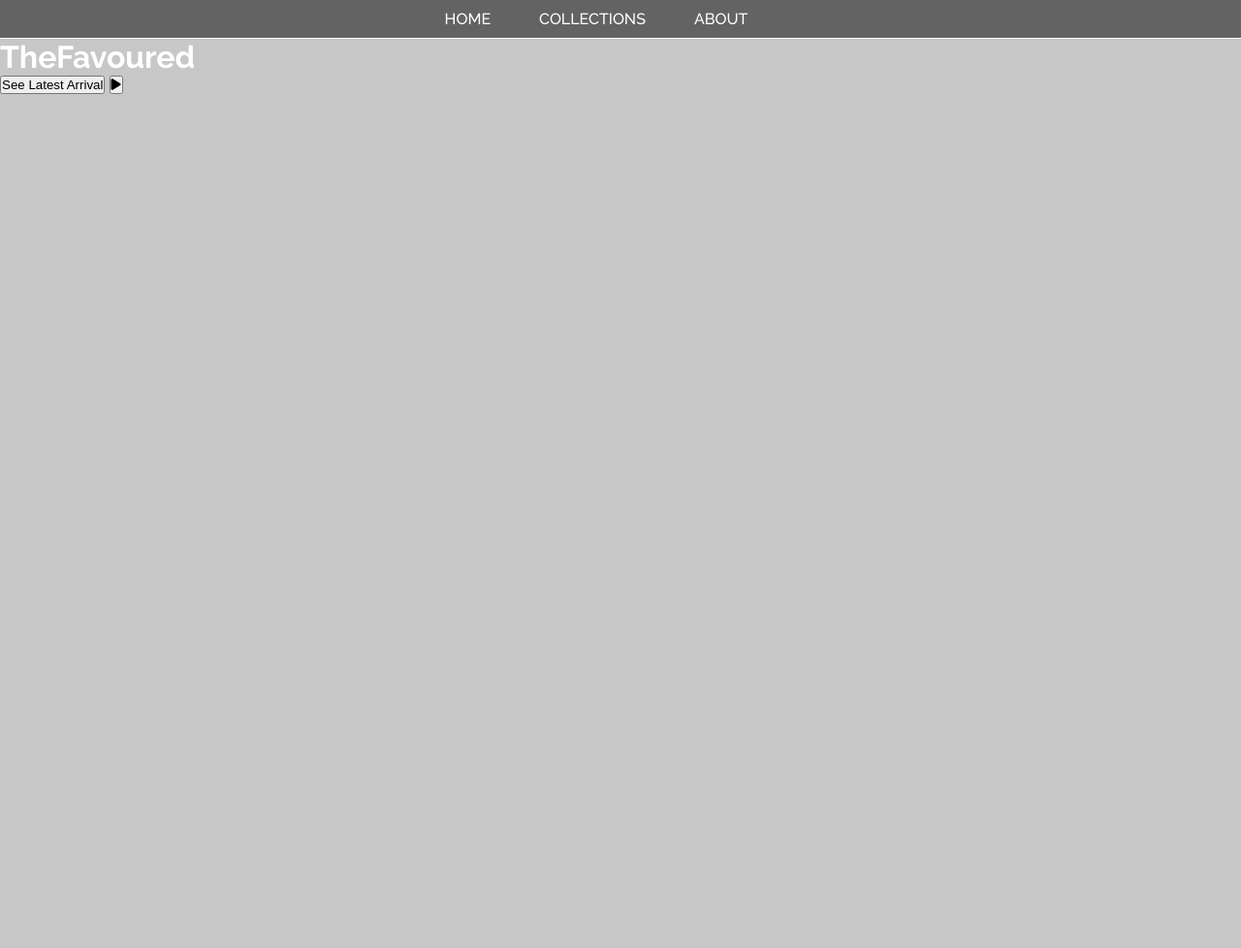
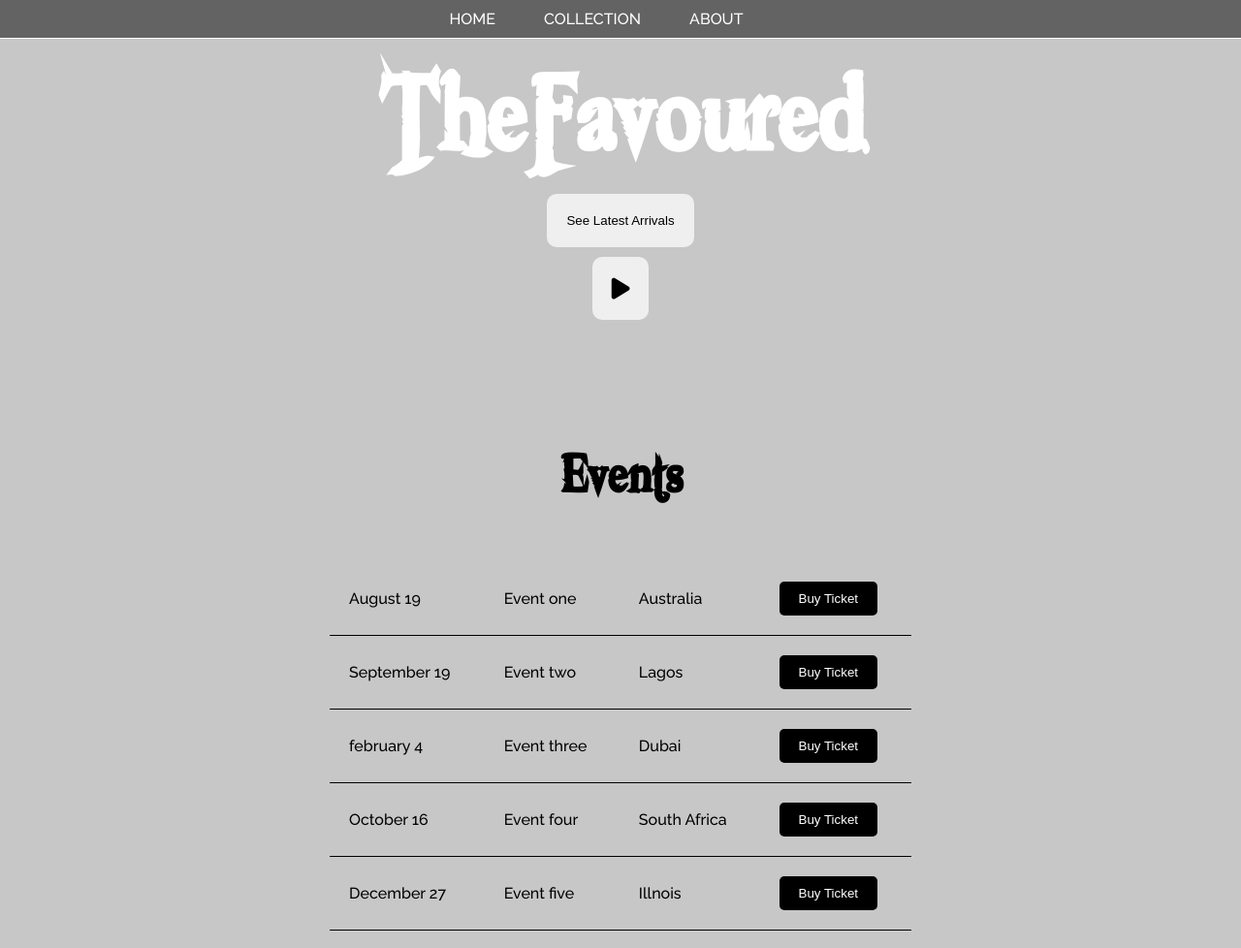
Before and after one commit to specialGrace/TheFavoured, a plain HTML site: page index.html in a window 1280 px wide. Shown: the whole page at 97% size. Before the commit the page ends 800 px from the top, so only its background shows below. Drawn offline with Linux system fonts and the light colour scheme; files whose address does not match are found by name.

Commit message:
initial commit

```diff
--- a/css/styles.css
+++ b/css/styles.css
@@ -1,6 +1,10 @@
 
 
 @import url('https://fonts.googleapis.com/css2?family=Abril+Fatface&family=Raleway:wght@300;500;700&family=Space+Mono&display=swap');
+@font-face{
+    font-family:'Booter - zero zero';
+    src:url("../fonts/Booter - Zero Zero.woff")
+}
 :root{
     --primary:#c7c7c7;
    --mainWhite:#fff;
@@ -20,6 +24,7 @@ body{
     font-family:'Raleway', sans-serif ;
 }
 
+
 /* globals */
 ul{
     margin: 0;
@@ -29,6 +34,14 @@ ul{
 
 a{
     text-decoration: none;
+}
+
+button{
+    border: none;
+}
+
+h1,h2{
+    font-family: "Booter - zero zero";
 }
 
 img{
@@ -60,7 +73,7 @@ h1{
 header > nav > ul{
     display: flex;
     justify-content: space-between;
-    align-self: center;
+    align-items: center;
 }
 
 header > nav > ul > li{
@@ -81,4 +94,64 @@ text-decoration:underline;
 text-decoration-color:var(--gy) ;
 }
 
+.banner{
+    display: flex;
+    flex-direction: column;
+    justify-content: center;
+    align-items: center;
+}
+
+.banner h1{
+    font-size: 10rem;
+    color: #fff;
+}
+
+.banner button{
+    padding: 20px 20px;
+    border-radius: 10px;
+    cursor: pointer;
+    margin-bottom: 10px;
+}
+
+.banner .fa-play{
+    font-size: 25px;
+}
+
+.banner .btn-arrivals:hover + .btn-icon{
+    background-color: red;
+}
 /* end of nav */
+
+/* main section */
+main h2{
+    font-size: 5rem;
+    text-align: center;
+}
+
+main table{
+    min-width: 600px;
+    max-width: 800px;
+    margin: 50px auto;
+    border-collapse: collapse;
+    padding: 10px;
+
+}
+
+main table td{
+    border-bottom: 1px solid var(--mainDark);
+    padding: 20px;
+    text-align: left;
+}
+
+main table button{
+    padding: 10px 20px;
+    border-radius: 5px;
+    background-color: var(--mainDark);
+    color:var(--mainWhite);
+    cursor: pointer;
+}
+
+main table button:hover{
+    background-color: rgba(0,0,0,0.5);
+}
+/* end of main section */
--- a/index.html
+++ b/index.html
@@ -1,12 +1,12 @@
 <!DOCTYPE html>
 <html lang="en">
 <head>
-    <meta charset="UTF-8" />
-    <meta http-equiv="X-UA-Compatible" content="IE=edge" />
-    <meta name="viewport" content="width=device-width, initial-scale=1.0" />
+    <meta charset="UTF-8">
+    <meta http-equiv="X-UA-Compatible" content="IE=edge">
+    <meta name="viewport" content="width=device-width, initial-scale=1.0">
     <link rel="stylesheet" href="https://cdnjs.cloudflare.com/ajax/libs/font-awesome/6.1.1/css/all.min.css" integrity="sha512-KfkfwYDsLkIlwQp6LFnl8zNdLGxu9YAA1QvwINks4PhcElQSvqcyVLLD9aMhXd13uQjoXtEKNosOWaZqXgel0g==" crossorigin="anonymous" referrerpolicy="no-referrer" />
-    <link rel="stylesheet" href="./css/styles.css"/>
-    <script async src="./javascript/scripts.js"></script>
+     <link rel="stylesheet" href="./css/styles.css">
+     <script async src="./js/script.js"></script>
     <title>TheFavoured</title>
 </head>
 <body>
@@ -17,26 +17,57 @@
             <nav>
                 <ul>
                     <li><a href="#">Home</a></li>
-            <li><a href="#">Collections</a></li>
+                    <li><a href="#">Collection</a></li>
                     <li><a href="#">About</a></li>
                 </ul>
             </nav>
             <div class="banner">
                 <h1>TheFavoured</h1>
-            <button>See Latest Arrival</button>
-            <button><i class="fa fa-play"></i></button>
+                <button class="btn-arrivals">See Latest Arrivals</button>
+                <button class="btn-icon"><i class="fa fa-play"></i></button>
             </div>
         </header>
+        <!-- end of header -->
 
+        <!-- main section -->
+        <main>
 
+        <h2>Events</h2>
+        <table>
+            <tbody>
+                <tr>
+                    <td>August 19</td>
+                    <td>Event one</td>
+                    <td>Australia</td>
+                    <td><button>Buy Ticket</button></td>
+                </tr>
+                 <tr>
+                    <td>September 19</td>
+                    <td>Event two</td>
+                    <td>Lagos</td>
+                     <td><button>Buy Ticket</button></td>
+                </tr>
+                <tr>
+                    <td>february 4</td>
+                    <td>Event three</td>
+                    <td>Dubai</td>
+                     <td><button>Buy Ticket</button></td>
+                </tr>
+                <tr>
+                    <td>October 16</td>
+                    <td>Event four</td>
+                    <td>South Africa</td>
+                     <td><button>Buy Ticket</button></td>
+                </tr>
+                <tr>
+                    <td>December 27</td>
+                    <td>Event five</td>
+                    <td>Illnois</td>
+                     <td><button>Buy Ticket</button></td>
+                </tr>
+            </tbody>
+        </table>
+        </main>
     </div>
-
-
-
-
-
-
-
-
 </body>
 </html>
```
Lines whose indentation alone changed are shown as unchanged.
